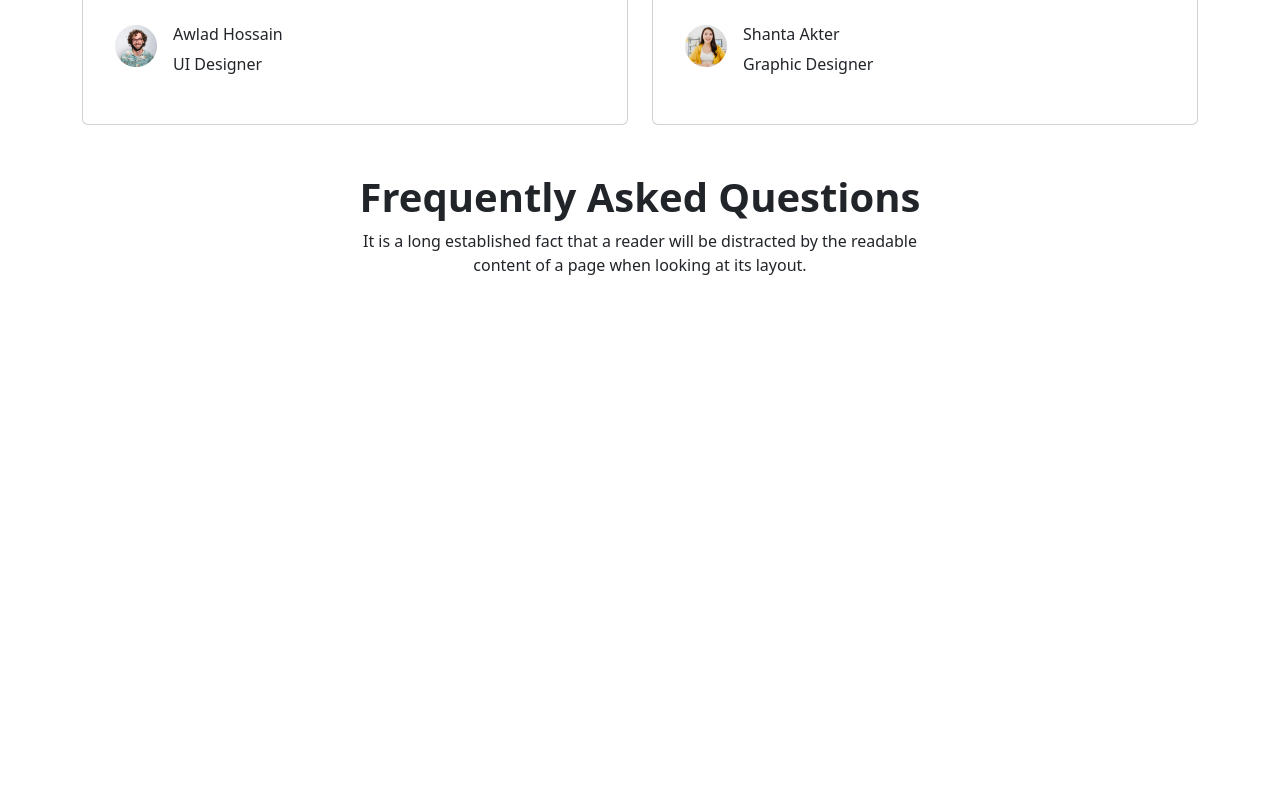
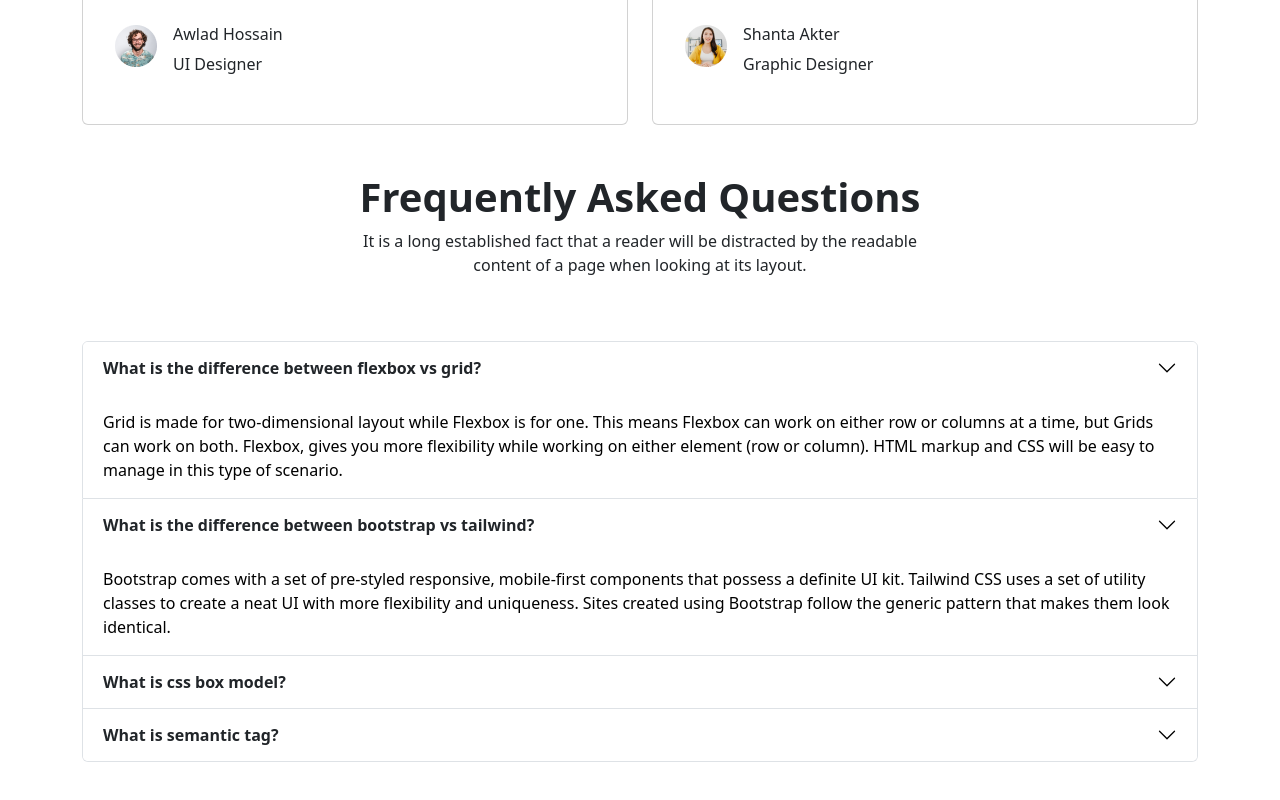
Before and after one commit to JiaulChowdhury/EdTech-website, a plain HTML site: page index.html in a window 1280 px wide. Shown: the part 3862-4662 px from the top of the page. Before the commit the page ends 4203 px from the top, so only its background shows below. Drawn offline with nearby package versions, Linux system fonts and the light colour scheme.

Commit message:
Frequently Asked Questions done

```diff
--- a/index.html
+++ b/index.html
@@ -417,7 +417,59 @@
             It is a long established fact that a reader will be distracted by the readable<br>
             content of a page when looking at its layout.
         </div>
-
+        <div class="container mb-5">
+          <div class="accordion " id="accordionExample">
+            <div class="accordion-item">
+              <h2 class="accordion-header" id="headingOne">
+                <button class="accordion-button collapsed fw-bolder" type="button" data-bs-toggle="collapse" data-bs-target="#collapseOne" aria-expanded="true" aria-controls="collapseOne">
+                  What is the difference between flexbox vs grid?
+                </button>
+              </h2>
+              <div id="collapseOne" class="accordion-collapse collapse show" aria-labelledby="headingOne" data-bs-parent="#accordion">
+                <div class="accordion-body">
+                  Grid is made for two-dimensional layout while Flexbox is for one. This means Flexbox can work on either row or columns at a time, but Grids can work on both. Flexbox, gives you more flexibility while working on either element (row or column). HTML markup and CSS will be easy to manage in this type of scenario.
+                </div>
+              </div>
+            </div>
+            <div class="accordion-item">
+              <h2 class="accordion-header" id="headingTwo">
+                <button class="accordion-button collapsed fw-bolder" type="button" data-bs-toggle="collapse" data-bs-target="#collapseTwo" aria-expanded="true" aria-controls="collapseTwo">
+                  What is the difference between bootstrap vs tailwind?
+                </button>
+              </h2>
+              <div id="collapseTwo" class="accordion-collapse collapse show" aria-labelledby="headingTwo" data-bs-parent="#accordion">
+                <div class="accordion-body">
+                  Bootstrap comes with a set of pre-styled responsive, mobile-first components that possess a definite UI kit. Tailwind CSS uses a set of utility classes to create a neat UI with more flexibility and uniqueness. Sites created using Bootstrap follow the generic pattern that makes them look identical.
+                </div>
+              </div>
+            </div>
+            <div class="accordion-item">
+              <h2 class="accordion-header" id="headingThree">
+                <button class="accordion-button collapsed fw-bolder" type="button" data-bs-toggle="collapse" data-bs-target="#collapseThree" aria-expanded="false" aria-controls="collapseThree">
+                  What is css box model?
+                </button>
+              </h2>
+              <div id="collapseThree" class="accordion-collapse collapse" aria-labelledby="headingThree" data-bs-parent="#accordion">
+                <div class="accordion-body">
+                  In CSS, the term "box model" is used when talking about design and layout.
+                  The CSS box model is essentially a box that wraps around every HTML element. It consists of: margins, borders, padding, and the actual content.
+                </div>
+              </div>
+            </div>
+            <div class="accordion-item">
+              <h2 class="accordion-header" id="headingFour">
+                <button class="accordion-button collapsed fw-bolder" type="button" data-bs-toggle="collapse" data-bs-target="#collapseFour" aria-expanded="false" aria-controls="collapseFour">
+                  What is semantic tag?
+                </button>
+              </h2>
+              <div id="collapseFour" class="accordion-collapse collapse" aria-labelledby="headingFour" data-bs-parent="#accordion">
+                <div class="accordion-body">
+                  The HTML semantics refers to the tags that provide meaning to an HTML page rather than just presentation. It makes HTML more comprehensible by better defining the different sections and layout of web pages.
+                </div>
+              </div>
+            </div>
+          </div>
+        </div>
       </Section>
       <!-- Frequently Asked Questions end -->
 
```
